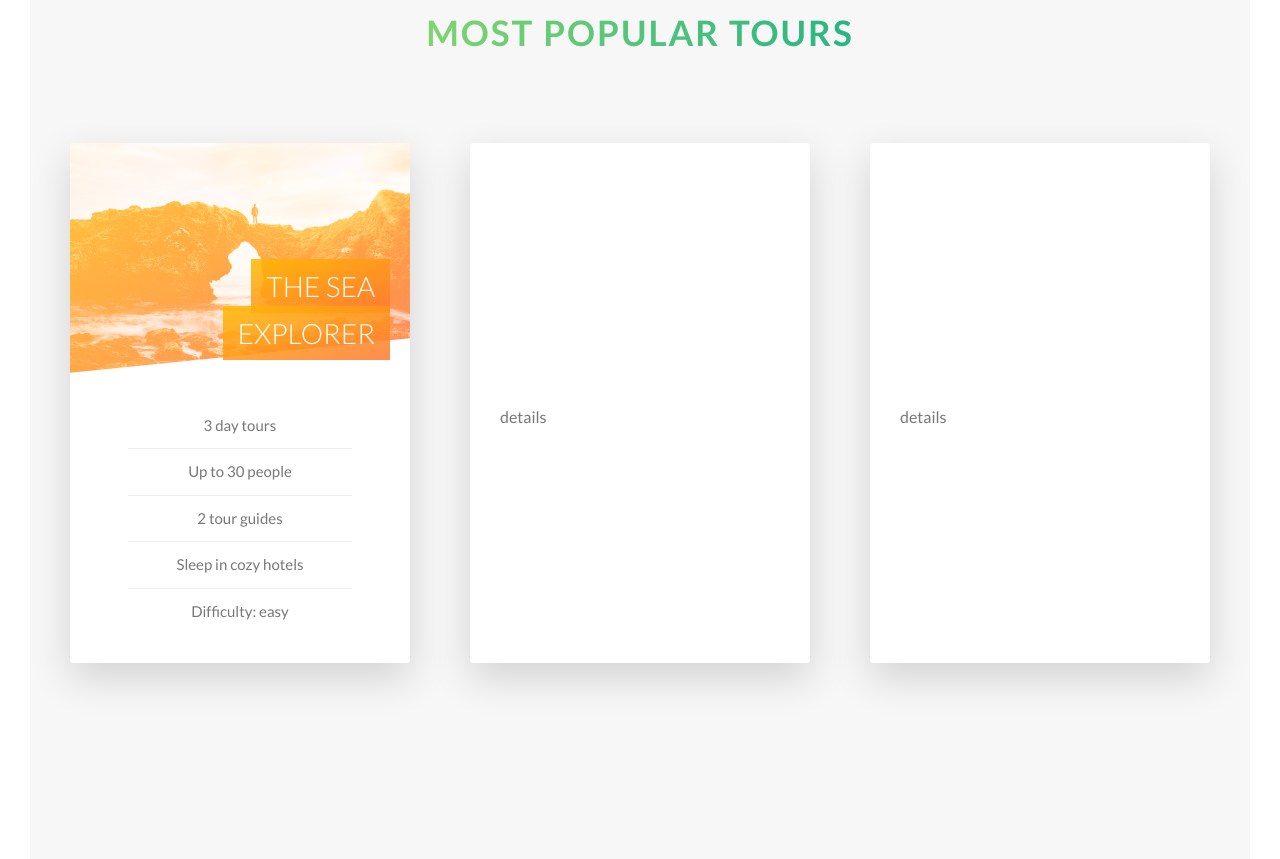
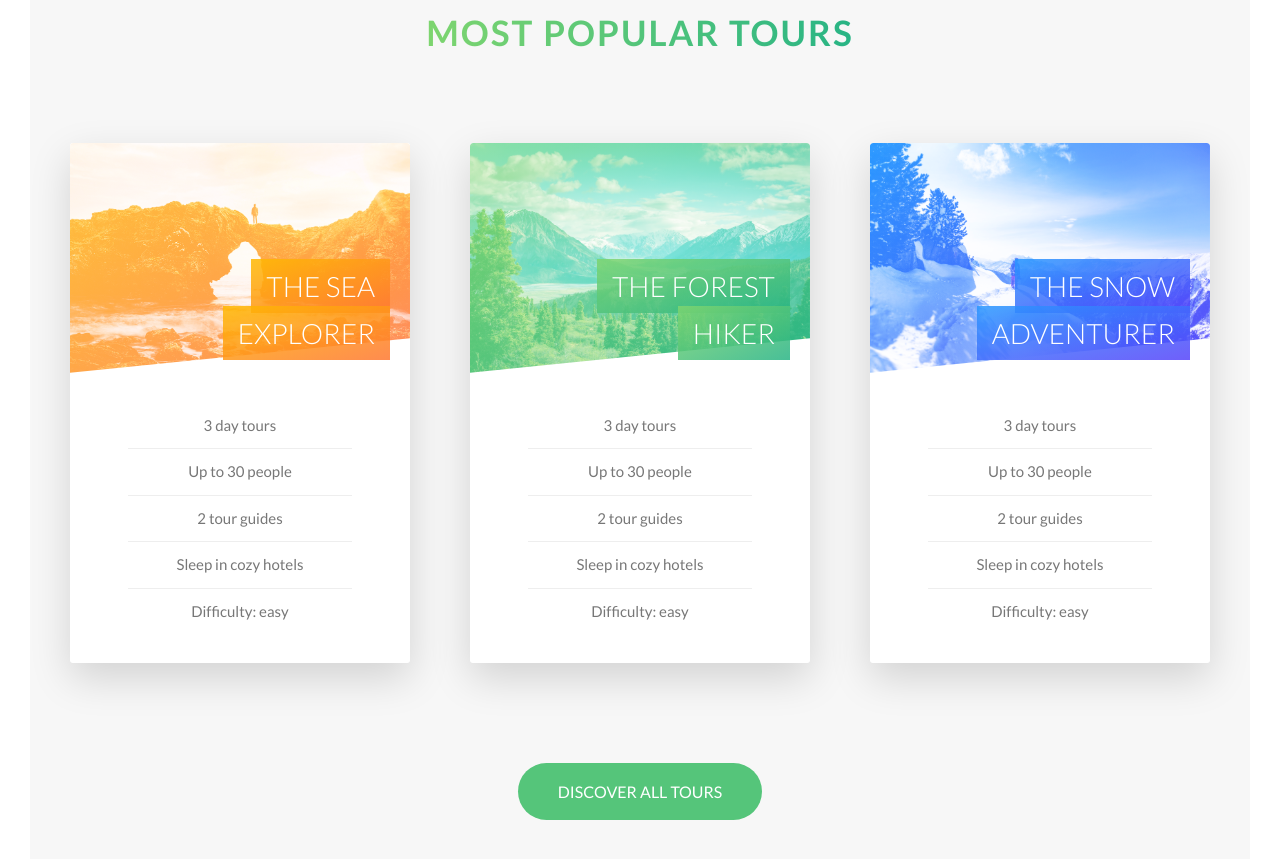
Before and after one commit to Mitso-ksr/natours, a website: page index.html in a window 1280 px wide. Shown: the part 2356-3215 px from the top of the page. Drawn offline with Linux system fonts and the light colour scheme.

Commit message:
finalizing the tours section

```diff
--- a/index.html
+++ b/index.html
@@ -174,34 +174,95 @@
               </div>
             </div>
             <div class="card__side card__side--back card__side--back-1">
-              back side
+              <div class="card__cta">
+                <div class="card__price-box">
+                  <p class="card__price-only">Only</p>
+                  <p class="card__price-value">$297</p>
+                </div>
+                <a
+                  href="#"
+                  class="btn btn--white"
+                  >Book now!</a
+                >
+              </div>
             </div>
           </div>
         </div>
         <div class="col-1-of-3">
           <div class="card">
             <div class="card__side card__side--front">
-              <div class="card__picture">&nbsp;</div>
-              <div class="card__heading">heading</div>
-              <div class="card__details">details</div>
+              <div class="card__picture card__picture--2">&nbsp;</div>
+              <h4 class="card__heading">
+                <span class="card__heading--span card__heading--span--2">
+                  The forest hiker
+                </span>
+              </h4>
+              <div class="card__details">
+                <ul>
+                  <li>3 day tours</li>
+                  <li>Up to 30 people</li>
+                  <li>2 tour guides</li>
+                  <li>Sleep in cozy hotels</li>
+                  <li>Difficulty: easy</li>
+                </ul>
+              </div>
             </div>
             <div class="card__side card__side--back card__side--back-2">
-              back side
+              <div class="card__cta">
+                <div class="card__price-box">
+                  <p class="card__price-only">Only</p>
+                  <p class="card__price-value">$297</p>
+                </div>
+                <a
+                  href="#"
+                  class="btn btn--white"
+                  >Book now!</a
+                >
+              </div>
             </div>
           </div>
         </div>
         <div class="col-1-of-3">
           <div class="card">
             <div class="card__side card__side--front">
-              <div class="card__picture">&nbsp;</div>
-              <div class="card__heading">heading</div>
-              <div class="card__details">details</div>
+              <div class="card__picture card__picture--3">&nbsp;</div>
+              <h4 class="card__heading">
+                <span class="card__heading--span card__heading--span--3">
+                  The snow adventurer
+                </span>
+              </h4>
+              <div class="card__details">
+                <ul>
+                  <li>3 day tours</li>
+                  <li>Up to 30 people</li>
+                  <li>2 tour guides</li>
+                  <li>Sleep in cozy hotels</li>
+                  <li>Difficulty: easy</li>
+                </ul>
+              </div>
             </div>
             <div class="card__side card__side--back card__side--back-3">
-              back side
+              <div class="card__cta">
+                <div class="card__price-box">
+                  <p class="card__price-only">Only</p>
+                  <p class="card__price-value">$297</p>
+                </div>
+                <a
+                  href="#"
+                  class="btn btn--white"
+                  >Book now!</a
+                >
+              </div>
             </div>
           </div>
         </div>
+      </div>
+      <div class="u-center-text u-margin-top-huge">
+        <a
+          href="#"
+          class="btn btn--green"
+          >Discover all tours</a
+        >
       </div>
     </section>
     <!--
--- a/sass/base/_utilities.scss
+++ b/sass/base/_utilities.scss
@@ -11,3 +11,9 @@
 .u-margin-bottom-small {
   margin-bottom: 1.5rem;
 }
+.u-margin-top-big {
+  margin-top: 8rem;
+}
+.u-margin-top-huge {
+  margin-top: 10rem;
+}
--- a/sass/components/_button.scss
+++ b/sass/components/_button.scss
@@ -46,6 +46,13 @@
       background-color: $color-white;
     }
   }
+  &--green {
+    background-color: $color-primary;
+    color: $color-white;
+    &::after {
+      background-color: $color-white;
+    }
+  }
 
   &--animated {
     animation: moveInBottom 1s ease-out;
--- a/sass/components/_card.scss
+++ b/sass/components/_card.scss
@@ -29,6 +29,20 @@
           $color-secondary-dark
         );
       }
+      &-2 {
+        background-image: linear-gradient(
+          to right bottom,
+          $color-primary-light,
+          $color-primary-dark
+        );
+      }
+      &-3 {
+        background-image: linear-gradient(
+          to right bottom,
+          $color-tertiary-light,
+          $color-tertiary-dark
+        );
+      }
     }
   }
 
@@ -43,7 +57,11 @@
     background-size: cover;
     height: 23rem;
     background-blend-mode: screen;
+    -webkit-clip-path: polygon(0 0, 100% 0, 100% 85%, 0 100%);
     clip-path: polygon(0 0, 100% 0, 100% 85%, 0 100%);
+    border-top-left-radius: 3px;
+    border-top-right-radius: 3px;
+
     &--1 {
       background-image: linear-gradient(
           to right bottom,
@@ -51,6 +69,22 @@
           $color-secondary-dark
         ),
         url(../../img/nat-5.jpg);
+    }
+    &--2 {
+      background-image: linear-gradient(
+          to right bottom,
+          $color-primary-light,
+          $color-primary-dark
+        ),
+        url(../../img/nat-6.jpg);
+    }
+    &--3 {
+      background-image: linear-gradient(
+          to right bottom,
+          $color-tertiary-light,
+          $color-tertiary-dark
+        ),
+        url(../../img/nat-7.jpg);
     }
   }
   &__heading {
@@ -76,6 +110,20 @@
         rgba($color-secondary-dark, 0.85)
       );
     }
+    &--2 {
+      background-image: linear-gradient(
+        to right bottom,
+        rgba($color-primary-light, 0.85),
+        rgba($color-primary-dark, 0.85)
+      );
+    }
+    &--3 {
+      background-image: linear-gradient(
+        to right bottom,
+        rgba($color-tertiary-light, 0.85),
+        rgba($color-tertiary-dark, 0.85)
+      );
+    }
   }
 
   &__details {
@@ -95,4 +143,26 @@
       }
     }
   }
+  &__cta {
+    position: absolute;
+    top: 50%;
+    left: 50%;
+    transform: translate(-50%, -50%);
+    width: 90%;
+    text-align: center;
+  }
+
+  &__price-box {
+    text-align: center;
+    margin-bottom: 8rem;
+    color: $color-white;
+  }
+  &__price-only {
+    font-size: 1.4rem;
+    text-transform: uppercase;
+  }
+  &__price-value {
+    font-size: 6rem;
+    font-weight: 100;
+  }
 }
--- a/sass/pages/_home.scss
+++ b/sass/pages/_home.scss
@@ -24,5 +24,5 @@
 .section-tours {
   background-color: $color-gray-light-1;
   margin-top: -10rem;
-  padding: 25rem 0 50rem 0;
+  padding: 25rem 0 15rem 0;
 }
```
Also changed, not shown: css/style.css.
